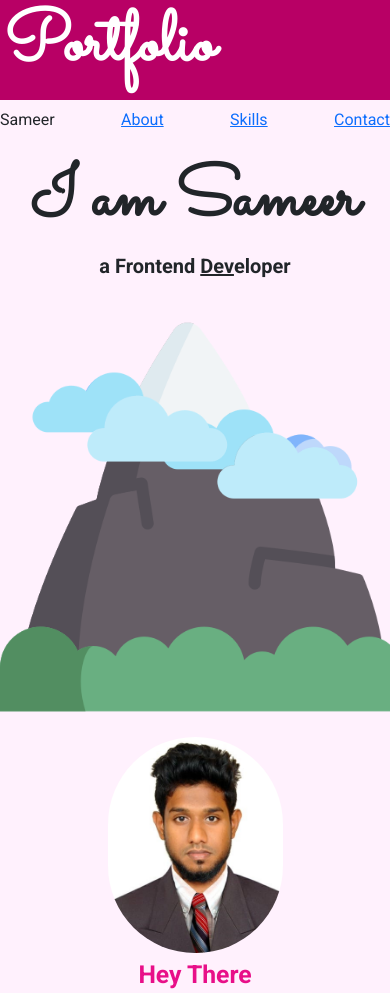
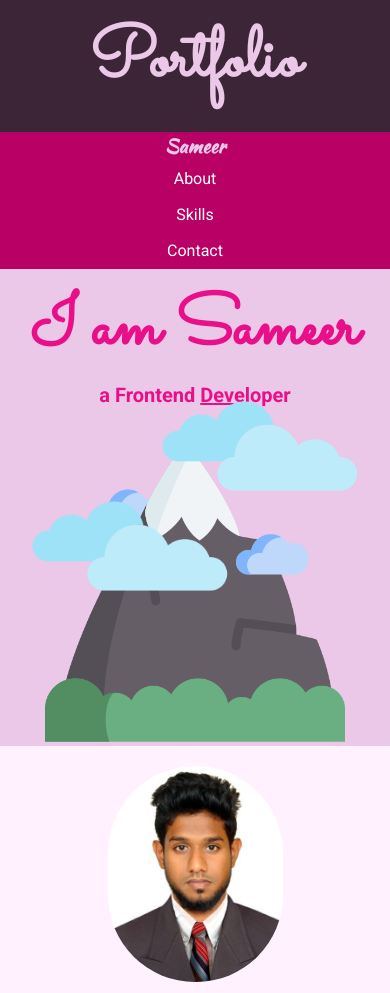
Before and after one commit to sameermasood02/portfolio, a plain HTML site: page index.html in a window 390 px wide. Shown: the top 993 px of the page. Drawn offline with nearby package versions, Linux system fonts and the light colour scheme; a web font is replaced by a local one.

Commit message:
Update styles.css

```diff
--- a/styles.css
+++ b/styles.css
@@ -1,25 +1,59 @@
+*{
+    box-sizing:border-box;
+}
+
 body{
     background-color: #fff1fd;
     font-family:Roboto;
 }
+
 .header{
+    margin:0;
+    padding: 20px;
+    text-align: center;
+    background-color: rgb(61, 37, 56);
+    color:#EBC7E8;
+}
+.navbar{
+    height:40px;
+    margin: 0;
+    padding: 0;
+    display:flex;
+    background-color: #b80065;
+    justify-content: flex-end;
+}
+
+.nav-item{
+    height: 100%;
+    margin: 0;
+    display: block;
+    color:white;
+    padding: 10px 20px;
+    text-decoration: none;
+}
+
+span{
+    font-size: larger;
+    color: #EBC7E8;
+    font-weight: 900;
+    margin-left: 10px;
+    margin-right: auto;
+    font-family: "Kaushan Script"
+}
+
+.nav-item:hover{
+    background-color: #EBC7E8;
+    color: rgb(74, 74, 74);
+}
+
+
+.main{
     position:relative;
-    padding:1%;
-    color:white;
-    background-color: #b80065;
+    text-align:center;
+    background-color:#EBC7E8;
+    color:#E80F88;
 }
-.name{
-    font-family:Sacramento;
-    margin:8px 16px;
-    position:absolute;
-    display: inline-block;
-}
-.nav-link{
-    color:lightgray;
-}
-.name{
-    font-family: Roboto;
-}
+
 .me{
     text-align: center;
     padding:5%;
@@ -30,16 +64,10 @@ h1{
     font-weight:bold;
 }
 
-.first{
-    position:relative;
-    text-align:center;
-    background-color:#EBC7E8;
-    color:#E80F88;
-}
-
 .mountain{
     width:400px;
 }
+
 .cloud{
     position:absolute;
     width:200px;
@@ -52,14 +80,17 @@ h1{
 .cloud2{
     left:30px;
 }
+
 h2{
     color:#E80F88;
     font-weight:600;
 }
+
 #about{
     padding-top:20px;
     text-align: center;
 }
+
 .mypic{
     display: block;
     width:175px;
@@ -67,54 +98,66 @@ h2{
     margin-right:auto;
     border-radius:87px;
 }
+
 .bio{
     padding:2% 20%;
 }
+
 .aboutme{
     font-size:20px;
     color: rgb(107, 107, 107);
 }
+
 hr{
     border-top: 10px dotted rgb(126, 126, 126);
     width:15%;
     margin:auto;
 }
+
 #myskills{
     padding:3% 20%;
     text-align: center;
 }
+
 .skilldiv{
     margin-top:50px;
     text-align: left;
 }
+
+h3{
+    color:#E80F88;
+    font-weight:500;
+}
+
 .frontend{
     font-size:17px;
     color: rgb(107, 107, 107);
 }
+
 .design{
     font-size:17px;
     color: rgb(107, 107, 107);
 }
-h3{
-    color:#E80F88;
-    font-weight:500;
-}
+
 .skill-img{
     width:100px;
 }
+
 .simg1{
     margin-right:30px;
-    margin-bottom:50px;
     float:left;
 }
+
 .simg2{
     margin-left:30px;
     float:right;
 }
+
 #contact{
     margin:7% 30%;
     text-align:center;
 }
+
 .contactme{
     padding:5px 10px;
     color:white;
@@ -125,15 +168,18 @@ h3{
     transition:0.3s;
     text-decoration: none;
 }
+
 .contactme:hover{
     color:rgb(60, 151, 255);
     background-color:#c1006a;
 }
+
 .footer{
     padding:1% 30%;
     text-align: center;
     background-color: #b80065;
 }
+
 .social-icons{
     text-decoration: none;
     color:white;
@@ -141,20 +187,45 @@ h3{
     margin-right:10px;
 }
 
-@media (max-width:1270px){
+@media screen and (max-width:1270px){
     .skilldiv{
         text-align:center;
     }
     .simg1{
+        margin-left: auto;
+        margin-right: auto;
         float:none;
     }
     .simg2{
+        margin-left: auto;
+        margin-right: auto;
         float:none;
     }
 }
 
-@media (max-width:600px){
+@media (max-width:650px){
     .bio{
         padding:2% 10%;
     }
+    .mountain{
+        width:300px;
+    }
+    .cloud1{
+        bottom:200px;
+    }
+    .navbar{
+        height:auto;
+        flex-direction: column;
+        justify-content: center;
+        align-items: center;
+    }
+    span{
+        margin-left: auto;
+        margin-right: auto;
+    }
+    .nav-item{
+        padding: 6px 0;
+        text-align: center;
+        width: 100%;
+    }
 }
```
